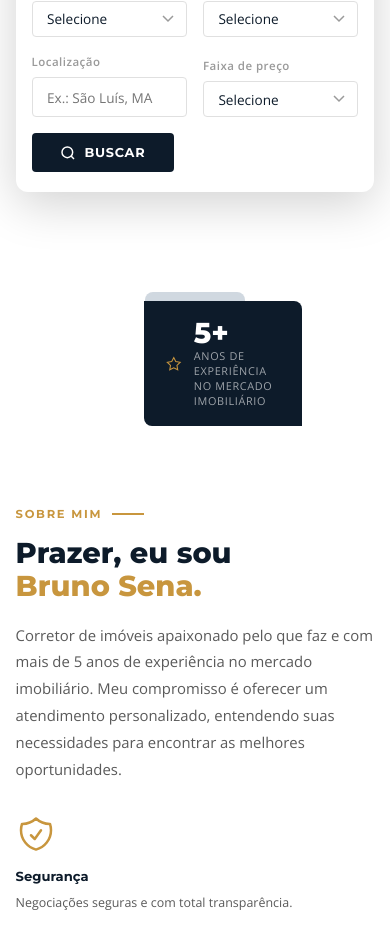
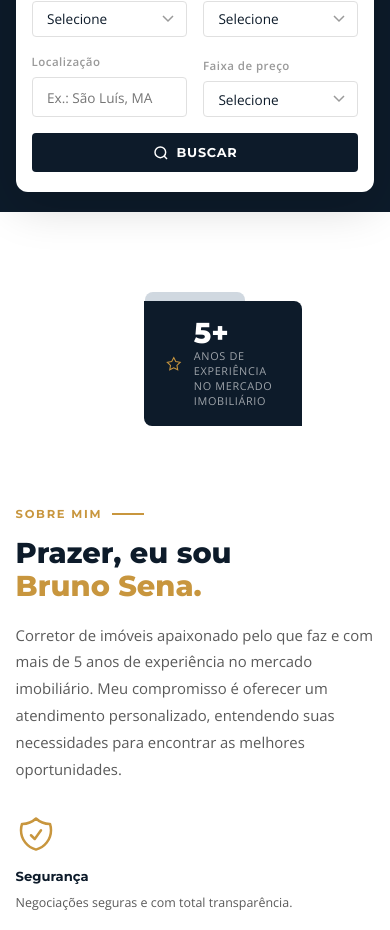
Before and after one commit to thyagoemanoell/bs-imoveis, a React (Vite) app: page / in a window 390 px wide. Shown: the part 855-1785 px from the top of the page. Built offline with nearby package versions, Linux system fonts and the light colour scheme.

Commit message:
ajuste na responsividade

```diff
--- a/src/assets/css/estilo.css
+++ b/src/assets/css/estilo.css
@@ -15,7 +15,7 @@
 
 *, *::before, *::after { box-sizing: border-box; margin: 0; padding: 0; }
 html { scroll-behavior: smooth; scroll-padding-top: 70px; }
-body { font-family: 'Open Sans', sans-serif; color: var(--azul-escuro); line-height: 1.6; }
+body { font-family: 'Open Sans', sans-serif; color: var(--azul-escuro); line-height: 1.6; background: var(--azul-escuro); }
 a { text-decoration: none; color: inherit; }
 img { display: block; width: 100%; object-fit: cover; }
 
@@ -749,6 +749,7 @@ footer {
 @media (max-width: 640px) {
   nav { padding: 0 5vw; }
   .busca-card { transform: translateY(-20px); }
+  .btn-buscar { width: 100%; justify-content: center; }
   .diferenciais { grid-template-columns: 1fr 1fr; }
   #cta { flex-direction: column; text-align: center; }
   .cta-left { flex-direction: column; text-align: center; }
```
